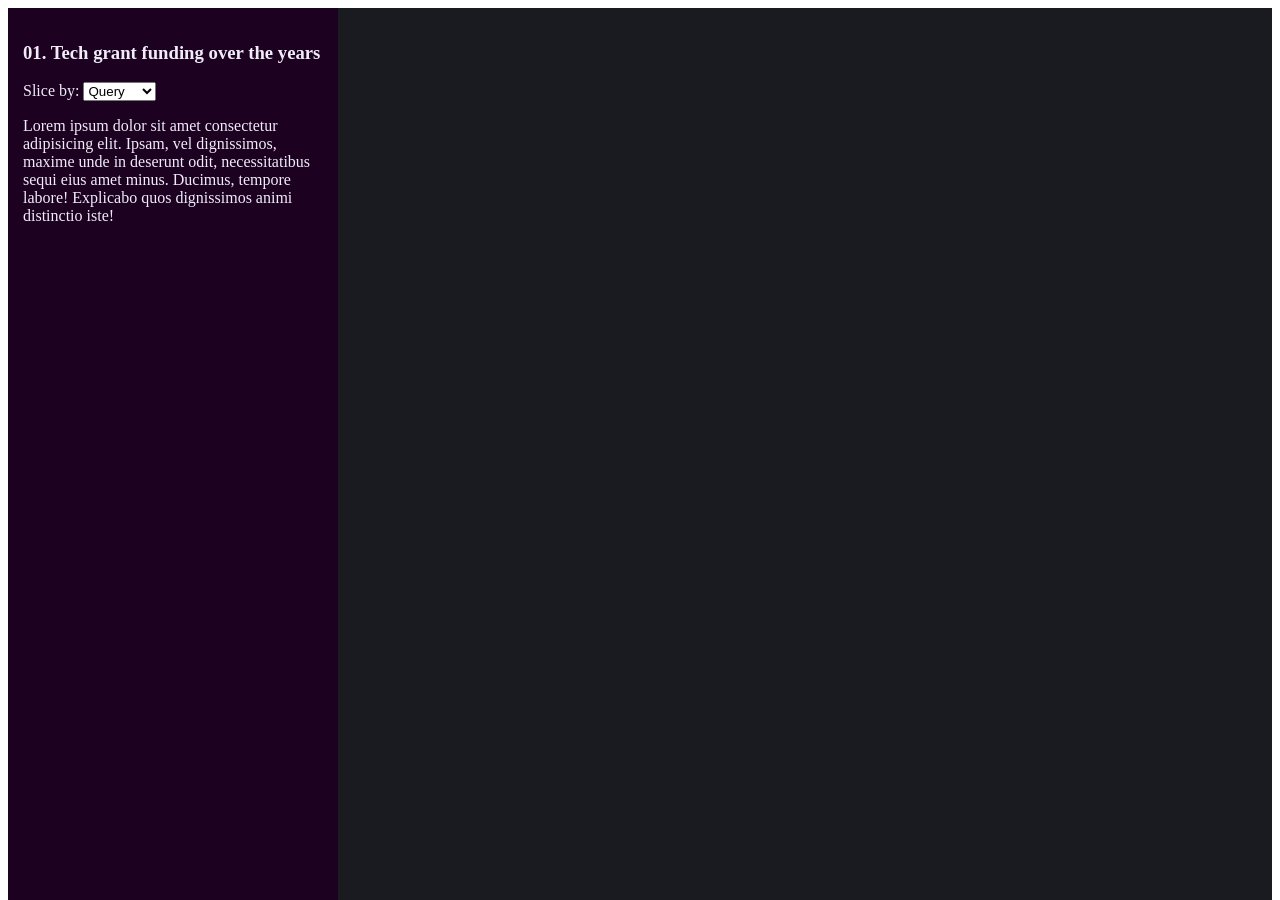
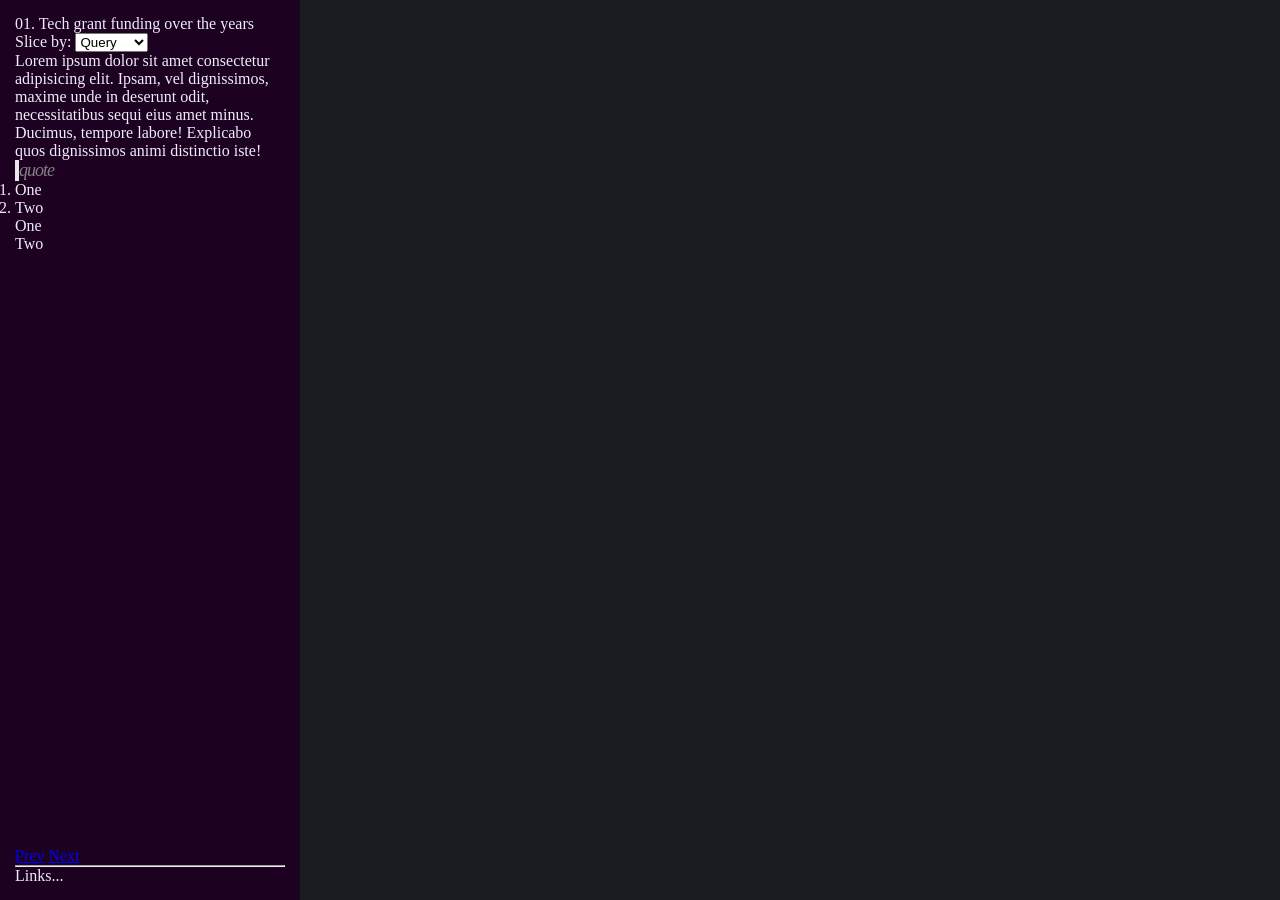
Before and after one commit to suninthesky/slice-and-dice, a Jekyll site: the page built from story/01-tech-grant-funding-over-the-years.md, in a window 1280 px wide and 900 px high. Built offline with Jekyll 4.4.1, drawn with Linux system fonts in a browser that asks for light colours.

Commit message:
Remove minima theme

```diff
--- a/Gemfile
+++ b/Gemfile
@@ -10,9 +10,6 @@
 # Happy Jekylling!
 gem "jekyll", "~> 3.8.3"
 
-# This is the default theme for new Jekyll sites. You may change this to anything you like.
-gem "minima", "~> 2.0"
-
 # If you want to use GitHub Pages, remove the "gem "jekyll"" above and
 # uncomment the line below. To upgrade, run `bundle update github-pages`.
 # gem "github-pages", group: :jekyll_plugins
@@ -20,6 +17,7 @@
 # If you have any plugins, put them here!
 group :jekyll_plugins do
   gem "jekyll-feed", "~> 0.6"
+  gem "jekyll-seo-tag", "~> 2.1"
 end
 
 # Windows does not include zoneinfo files, so bundle the tzinfo-data gem
--- a/_config.yml
+++ b/_config.yml
@@ -26,9 +26,9 @@
 
 # Build settings
 markdown: kramdown
-theme: minima
 plugins:
   - jekyll-feed
+  - jekyll-seo-tag
 
 # Exclude from processing.
 # The following items will not be processed, by default. Create a custom list
--- a/_includes/chart.html
+++ /dev/null
@@ -1 +0,0 @@
-<div id="chart"></div>
--- a/_includes/head.html
+++ b/_includes/head.html
@@ -3,9 +3,6 @@
   <meta http-equiv="X-UA-Compatible" content="IE=edge">
   <meta name="viewport" content="width=device-width, initial-scale=1">
   {%- seo -%}
-  <!-- TODO: remove -->
-  <link rel="stylesheet" href="{{ "/assets/main.css" | relative_url }}">
-  <!-- TODO: end -->
   <link rel="stylesheet" href="{{ "/assets/css/main.css" | relative_url }}" />
   {%- feed_meta -%}
   {%- if jekyll.environment == 'production' and site.google_analytics -%}
--- a/_layouts/default.html
+++ b/_layouts/default.html
@@ -7,10 +7,8 @@
 
     {%- include header.html -%}
 
-    <main class="page-content" aria-label="Content">
-      <div class="wrapper">
-        {{ content }}
-      </div>
+    <main aria-label="Content">
+      {{ content }}
     </main>
 
     {%- include footer.html -%}
--- a/_layouts/minimal.html
+++ b/_layouts/minimal.html
@@ -5,7 +5,7 @@
 
   <body>
 
-    <main class="" aria-label="Content">
+    <main aria-label="Content">
       {{ content }}
     </main>
 
--- a/_layouts/post.html
+++ /dev/null
@@ -1,31 +0,0 @@
----
-layout: minimal
----
-
-<article class="flex" itemscope itemtype="http://schema.org/BlogPosting">
-
-  <aside class="sidebar">
-    <header>
-      <h1 class="" itemprop="name headline">{{ page.title | escape }}</h1>
-    </header>
-
-    <label for="slice">Slice by:</label>
-    <select name="slice" id="slice">
-      <option value="query">Query</option>
-      <option value="funder">Funder</option>
-      <option value="fund">Fund</option>
-      <option value="year">Year</option>
-      <option value="location">Location</option>
-    </select>
-
-    <div itemprop="articleBody">
-      {{ content }}
-    </div>
-  </aside>
-
-  <section>
-    {% include chart.html %}
-  </section>
-
-  <a class="u-url" href="{{ page.url | relative_url }}" hidden></a>
-</article>
--- /dev/null
+++ b/_layouts/story.html
@@ -0,0 +1,49 @@
+---
+layout: minimal
+---
+
+<article class="story-wrapper" itemscope itemtype="http://schema.org/BlogPosting">
+  <div class="sidebar-wrapper">
+    <aside class="sidebar">
+      <div class="f1">
+        <header>
+          <h1 class="" itemprop="name headline">{{ page.title | escape }}</h1>
+        </header>
+
+        <label for="slice">Slice by:</label>
+        <select name="slice" id="slice">
+          <option value="query">Query</option>
+          <option value="funder">Funder</option>
+          <option value="fund">Fund</option>
+          <option value="year">Year</option>
+          <option value="location">Location</option>
+        </select>
+
+        <div itemprop="articleBody">
+          {{ content }}
+        </div>
+      </div>
+
+      <footer>
+        {% if page.prev %}
+        <a href="{{ page.prev }}">Prev</a>
+        {% endif %}
+
+        {% if page.next %}
+        <a href="{{ page.next }}">Next</a>
+        {% endif %}
+
+        <hr>
+
+        Links...
+      </footer>
+    </aside>
+  </div>
+
+  <section class="chart-wrapper">
+    <div id="chart"></div>
+  </section>
+
+  <!-- TODO: refactor needed? -->
+  <a class="u-url" href="{{ page.url | relative_url }}" hidden></a>
+</article>
--- /dev/null
+++ b/_sass/_minireset.sass
@@ -0,0 +1,82 @@
+/*! minireset.css v0.0.3 | MIT License | github.com/jgthms/minireset.css */
+// Blocks
+html,
+body,
+p,
+ol,
+ul,
+li,
+dl,
+dt,
+dd,
+blockquote,
+figure,
+fieldset,
+legend,
+textarea,
+pre,
+iframe,
+hr,
+h1,
+h2,
+h3,
+h4,
+h5,
+h6
+  margin: 0
+  padding: 0
+
+// Headings
+h1,
+h2,
+h3,
+h4,
+h5,
+h6
+  font-size: 100%
+  font-weight: normal
+
+// List
+ul
+  list-style: none
+
+// Form
+button,
+input,
+select,
+textarea
+  margin: 0
+
+// Box sizing
+html
+  box-sizing: border-box
+
+*
+  &,
+  &:before,
+  &:after
+    box-sizing: inherit
+
+// Media
+img,
+embed,
+iframe,
+object,
+audio,
+video
+  height: auto
+  max-width: 100%
+
+// Iframe
+iframe
+  border: 0
+
+// Table
+table
+  border-collapse: collapse
+  border-spacing: 0
+
+td,
+th
+  padding: 0
+  text-align: left
--- /dev/null
+++ b/_sass/_story.sass
@@ -0,0 +1,32 @@
+// Config
+// ===========================================================================
+
+$sidebar-width: 300px
+$sidebar-bg: #1c0121
+$sidebar-font: #f0edf9
+$story-bg: #1a1a21
+
+// ===========================================================================
+
+.story-wrapper
+  min-height: 100vh
+  background: $story-bg
+
+.chart-wrapper
+  margin-left: $sidebar-width
+
+.sidebar-wrapper
+  position: fixed
+  height: 100%
+  overflow-y: scroll
+
+.sidebar-wrapper, .sidebar
+  background: $sidebar-bg
+  color: $sidebar-font
+
+.sidebar
+  display: flex
+  min-height: 100vh
+  flex-direction: column
+  width: $sidebar-width
+  padding: 15px
--- a/assets/css/main.sass
+++ b/assets/css/main.sass
@@ -1,25 +1,37 @@
 ---
 ---
 
+// Config
+// ===========================================================================
+
+@import 'minireset'
 @import 'chart'
+@import 'story'
 
-body
-  display: flex
-  min-height: 100vh
-  flex-direction: column
+// Base
+// ===========================================================================
 
-main
+html, body
+  font-size: 16px
+
+// Utility
+// ===========================================================================
+
+.f1
   flex: 1
 
-article
-  background: #1a1a21
+// TODO: refactor
+// ===========================================================================
 
-.flex
-  display: flex
+@mixin relative-font-size($ratio)
+  font-size: 16px * $ratio
 
-.sidebar
-  min-height: 100vh
-  width: 300px
-  background: #1c0121
-  color: #f0edf9
-  padding: 15px
+blockquote
+  color: #828282
+  border-left: 4px solid lighten(#828282, 40%)
+  padding-left: 30px / 2
+  @include relative-font-size(1.125)
+  letter-spacing: -1px
+  font-style: italic
+  > :last-child
+    margin-bottom: 0
--- a/story/01-tech-grant-funding-over-the-years.md
+++ b/story/01-tech-grant-funding-over-the-years.md
@@ -1,7 +1,17 @@
 ---
-layout: post
+layout: story
 title:  01. Tech grant funding over the years
 permalink: /story/01-tech-grant-funding-over-the-years
+prev: /
+next: /about
 ---
 
 Lorem ipsum dolor sit amet consectetur adipisicing elit. Ipsam, vel dignissimos, maxime unde in deserunt odit, necessitatibus sequi eius amet minus. Ducimus, tempore labore! Explicabo quos dignissimos animi distinctio iste!
+
+>quote
+
+1. One
+2. Two
+
+- One
+- Two
```
Also changed, not shown: _includes/footer.html (added, +35 -0 lines), _includes/header.html (added, +30 -0 lines), _layouts/home.html (added, +34 -0 lines), _layouts/page.html (added, +15 -0 lines), Gemfile.lock.
